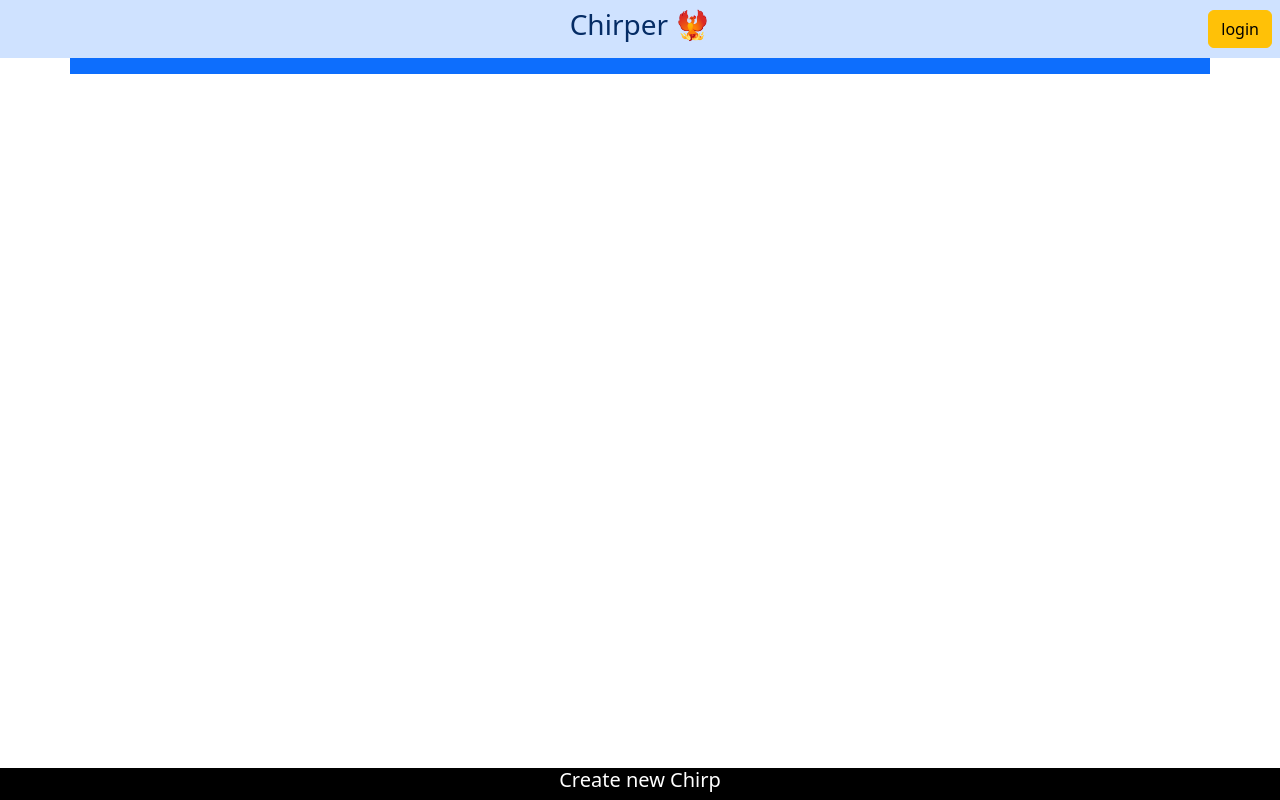
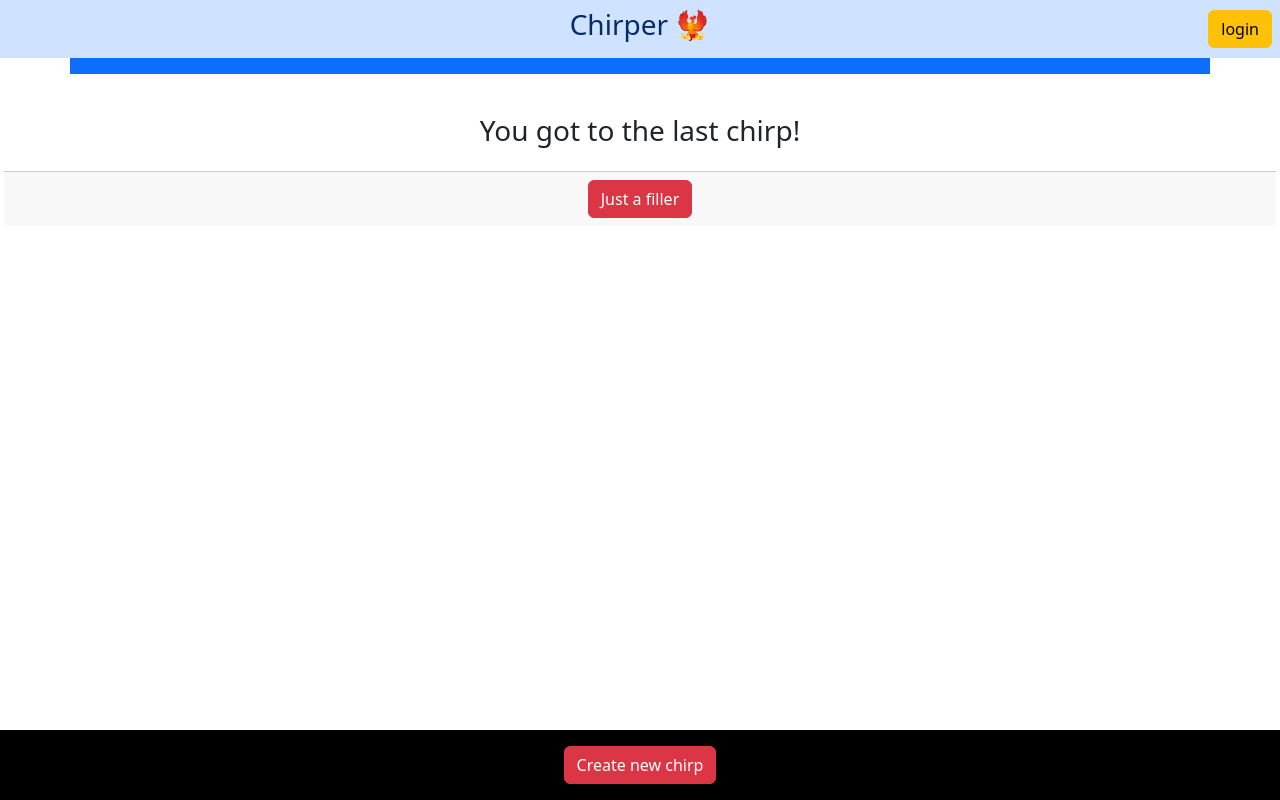
Before and after one commit to andrewfynaardt/chirper, a Django app: page /chirper/home/ in a window 1280 px wide. Run offline with Django 5.2, Linux system fonts and the light colour scheme; data that the repository does not hold is empty.

Commit message:
The chirpForm works, but still need tweaking

```diff
--- a/chirper/templates/chirper/home.html
+++ b/chirper/templates/chirper/home.html
@@ -66,12 +66,74 @@ the home page has the the following section:
       </div>
     </div>
 
+    <!-- Indicate there are no chirps left -->
+    <!-- Also act as filling so bottom section won't cover any chirps-->
+    <div class="container-fluid text-center text-white p-3">
 
-    <!-- User create a new chirp here -->
-    <div class="bottom-section container-fluid text-center bg-black text-white">
-      <h5> Create new Chirp</h5>
+      <div class="card mt-2 text-center" style="border: none;">
+
+
+        <div class="card-body">
+          <h3>
+            You got to the last chirp!
+          </h3>
+        </div>
+
+        <!-- Card footer: like button, write reply button, number of replies of the chirp-->
+        <div class="row card-footer align-items-center">
+            <div class="text-center container-fluid">
+              <button type="button" class="btn btn-danger">
+                Just a filler
+              </button>
+            </div>
+
+        </div>
+        </div>
+
+
     </div>
-    <!-- End of User creating new chirp section-->
+
+    <!-- Bottom section: Contains button for user to create a new chirp -->
+    <div class="bottom-section container-fluid text-center bg-black text-white pt-3 pb-3">
+      <!-- Button to trigger chirpForm modal -->
+      <button type="button" class="btn btn-danger" data-bs-toggle="modal" data-bs-target="#createChirpModal">
+        Create new chirp
+      </button>
+    </div>
+    <!-- End of bottom section-->
+
+    <!-- Modal for user to enter new chirp content -->
+    <div class="modal fade" id="createChirpModal" tabindex="-1" aria-labelledby="createChirpModalLabel" aria-hidden="true" data-backdrop="static" data-keyboard="false">
+      <div class="modal-dialog modal-dialog-centered" role="document">
+        <div class="modal-content">
+          <div class="modal-header">
+            <h1 class="modal-title">Enter your Chirp</h1>
+            <button type="button" class="btn-close" data-bs-dismiss="modal" aria-label="Close"></button>
+          </div>
+          <div class="modal-body">
+            <form method="post" action="{% url 'chirp_form' %}">
+              <!-- Generate CSRF token for better security -->
+              {% csrf_token %}
+              <!-- Render the form fields as <p> paragraphs -->
+              {{ form.as_p }}
+              <!-- Provide "submit" with the text "Post" to users -->
+              <button type="submit" class="btn btn-primary">Save and post</button>
+            </form>
+          </div>
+          <div class="modal-footer">
+            <div class="col text-start text-body-secondary">
+              max 255 characters
+            </div>
+            <button type="button" class="btn btn-secondary" data-bs-dismiss="modal">Discard</button>
+            <button type="button" class="btn btn-primary" onclick="document.getElementById('chirpForm').submit();">Save and Close</button>
+          </div>
+        </div>
+      </div>
+    </div>
+    <!-- End of Modal for user to enter new chirp-->
+
+
+
 
 
     <script src="https://cdn.jsdelivr.net/npm/bootstrap@5.3.3/dist/js/bootstrap.bundle.min.js" integrity="sha384-YvpcrYf0tY3lHB60NNkmXc5s9fDVZLESaAA55NDzOxhy9GkcIdslK1eN7N6jIeHz" crossorigin="anonymous"></script>
--- a/chirper/urls.py
+++ b/chirper/urls.py
@@ -14,10 +14,9 @@ from django.views.generic import TemplateView
 urlpatterns = [
     # The homepage for chirper (include menu and chirp view)
     path('home/', home, name='home'),
-    # To lead the chirp_view (to display chirps from database)
-    path("chirps/", chirp_view, name="chirp_view"),  # This is important
-    # The template for chirp_form
-    path('chirp_form/', chirpForm_view, name='chirp_form'),
-    # The success page after user uploaded their chirp
-    path('success/', TemplateView.as_view(template_name="chirper/success.html"), name='success'),
+    # To load the chirp_view (to display chirps from database)
+    path("chirps/", chirp_view, name="chirp_view"),
+
+    # To load the chirpForm_view (so user can enter data)
+    path('create_chirp/', chirpForm_view, name='chirp_form'),
 ]
--- a/chirper/views.py
+++ b/chirper/views.py
@@ -20,7 +20,9 @@ def profile(request):
     return render(request, 'profile.html')
 
 def home(request):
-    return render(request, 'chirper/home.html')
+    chirps = Chirps.objects.all()
+    form = ChirpForm()
+    return render(request, 'chirper/home.html', {'chirps': chirps, 'form': form})
 
 # Existing chirpForm view
 def chirpForm_view(request):
@@ -36,12 +38,12 @@ def chirpForm_view(request):
             chirp.created_time = timezone.now()
             chirp.parent_chirp_id = None  # Update if replying to a chirp
             chirp.save()
-            return redirect('chirper/home')  # Ensure 'home' exists in your urls.py
+            return redirect('home')
 
     else:
         form = ChirpForm()
 
-    return render(request, 'chirper/chirp_form.html', {'form': form})
+    return render(request, 'chirper/home.html')
 
 def chirp_view(request):
     """
```
Also changed, not shown: chirper/templates/chirper/chirp_form.html (deleted, +0 -23 lines), chirper/templates/chirper/success.html (deleted, +0 -18 lines).
